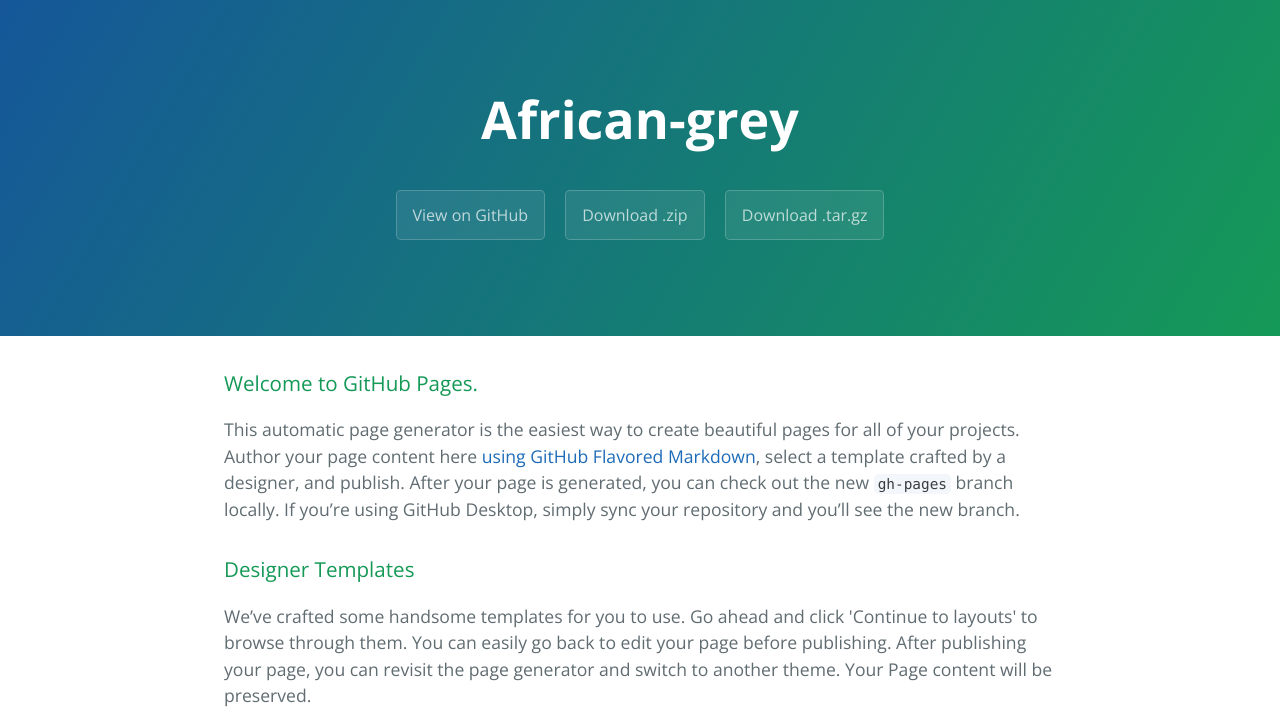
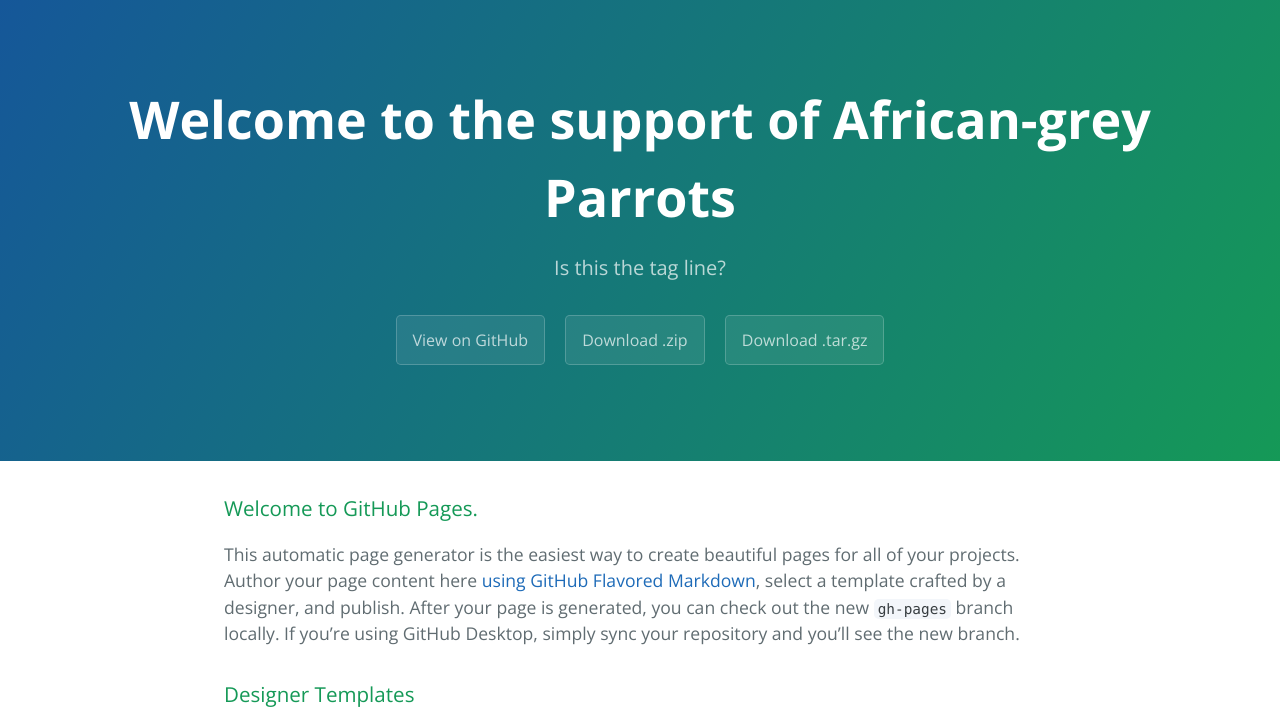
Before and after one commit to 25heather/African-Grey, a plain HTML site: page index.html in a window 1280 px wide. Shown: the top 724 px of the page. Drawn offline with nearby package versions, Linux system fonts and the light colour scheme.

Commit message:
Update index.html

```diff
--- a/index.html
+++ b/index.html
@@ -11,8 +11,8 @@
   </head>
   <body>
     <section class="page-header">
-      <h1 class="project-name">African-grey</h1>
-      <h2 class="project-tagline"></h2>
+      <h1 class="project-name">Welcome to the support of African-grey Parrots</h1>
+      <h2 class="project-tagline">Is this the tag line?</h2>
       <a href="https://github.com/25heather/African-Grey.github.io" class="btn">View on GitHub</a>
       <a href="https://github.com/25heather/African-Grey.github.io/zipball/master" class="btn">Download .zip</a>
       <a href="https://github.com/25heather/African-Grey.github.io/tarball/master" class="btn">Download .tar.gz</a>
```
